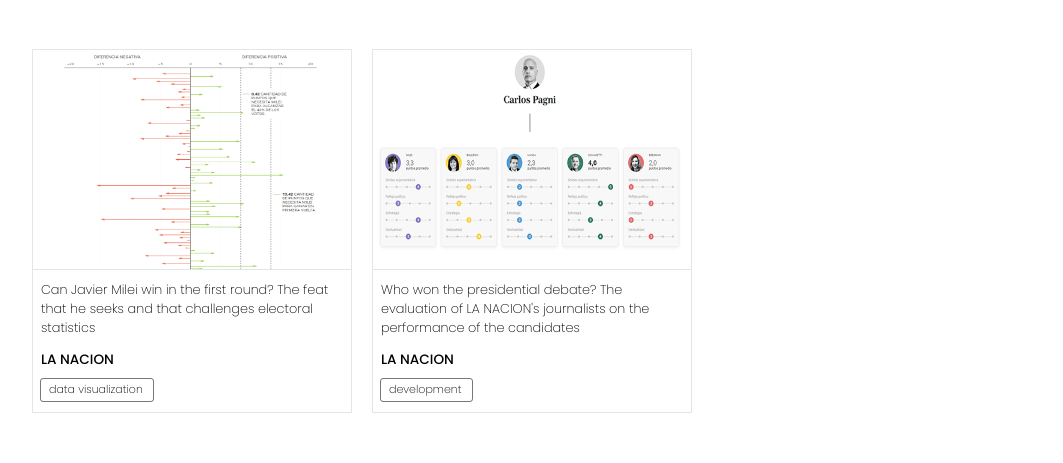
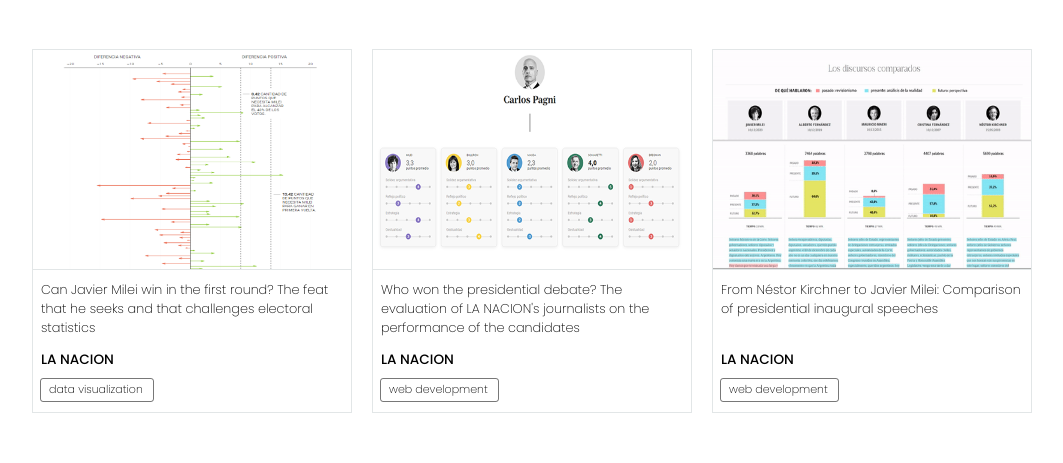
Before and after one commit to juanacopello/jotacopello-dot-com, a Vue app: page / in a window 1280 px wide. Shown: the part 2073-2536 px from the top of the page, without its empty margins (108-1171 px from the left). Built offline with nearby package versions, Linux system fonts and the light colour scheme; a web font is replaced by a local one.

Commit message:
add comparativos discursos

```diff
--- a/src/components/ProjectsLN.vue
+++ b/src/components/ProjectsLN.vue
@@ -195,6 +195,8 @@ import mileiGraficos from "@/images/milei_graficos.gif"
 import gifCalculadora from "@/images/gif_calculadora.gif"
 import difGeneralPaso from "@/images/gral_paso_diferencia.png"
 import cardsDebate from "@/images/debate_presidencial_captura.png"
+import discursosGif from "@/images/discursos.gif"
+
 
 export default {
   name: "ProjectsLN",
@@ -252,7 +254,7 @@ export default {
           alt: "test_inflacion_captura_home",
           link: "https://www.lanacion.com.ar/economia/sabes-cuanto-vale-la-leche-y-la-nafta-testea-tu-nocion-de-los-precios-en-tiempos-de-inflacion-nid07092022/",
           published: "La Nacion",
-          role: ["Reporting", "Development"],
+          role: ["Reporting", "Web development"],
         },
         //Elecciones 2023: Mapa de resultados en todo el país
         {
@@ -284,7 +286,7 @@ export default {
           alt: "viajes_de_precandidatos_en_todo_el_pais",
           link: "https://www.lanacion.com.ar/politica/elecciones-2023-como-fue-la-campana-de-los-principales-candidatos-para-las-paso-nid12082023/",
           published: "La Nacion",
-          role: ["Development"],
+          role: ["Web development"],
         },
           //Graficos de Milei
           {
@@ -342,18 +344,17 @@ export default {
           alt: "dif_general_paso_captura",
           link: "https://www.lanacion.com.ar/politica/quien-gano-el-debate-presidencial-2023-los-aciertos-y-errores-de-los-candidatos-segun-los-columnitas-nid02102023/#/",
           published: "La Nacion",
-          role: ["Development"],
+          role: ["Web development"],
         },
         //Comparativo de discursos de asunción
-        //     {
-        //   title: "From Néstor Kirchner to Javier Milei: Comparison of presidential inaugural speeches",
-        //   image: cardsDebate,
-        //   alt: "gif_comparacion_discursos_asuncion",
-        //   link: "https://www.lanacion.com.ar/politica/quien-gano-el-debate-presidencial-2023-los-aciertos-y-errores-de-los-candidatos-segun-los-columnitas-nid02102023/#/",
-        //   published: "La Nacion",
-        //   role: ["Development"],
-        // },
-
+          {
+        title: "From Néstor Kirchner to Javier Milei: Comparison of presidential inaugural speeches",
+        image: discursosGif,
+        alt: "gif_comparacion_discursos_asuncion",
+        link: "https://www.lanacion.com.ar/politica/focos-frases-y-aplausos-de-nestor-kirchner-a-javier-milei-comparativo-de-discursos-de-asuncion-nid10122023/",
+        published: "La Nacion",
+        role: ["Web development"],
+        },
 
       ],
     };
```
Also changed, not shown: src/images/Cards_Debate_presidencial.PNG (deleted), src/images/discursos.gif (added).
